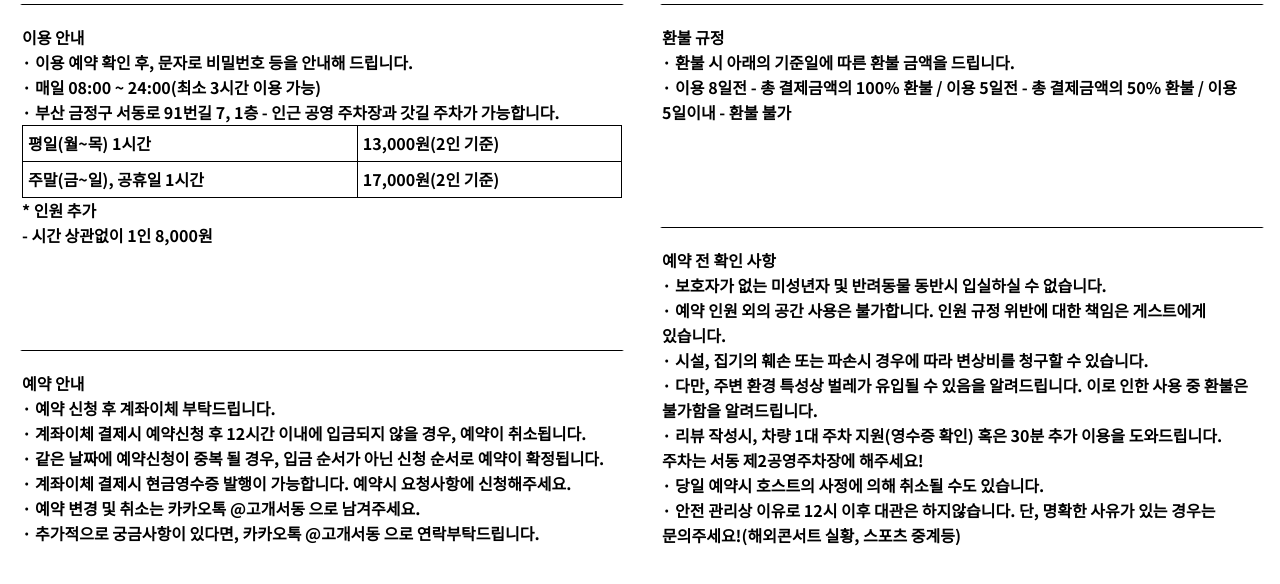
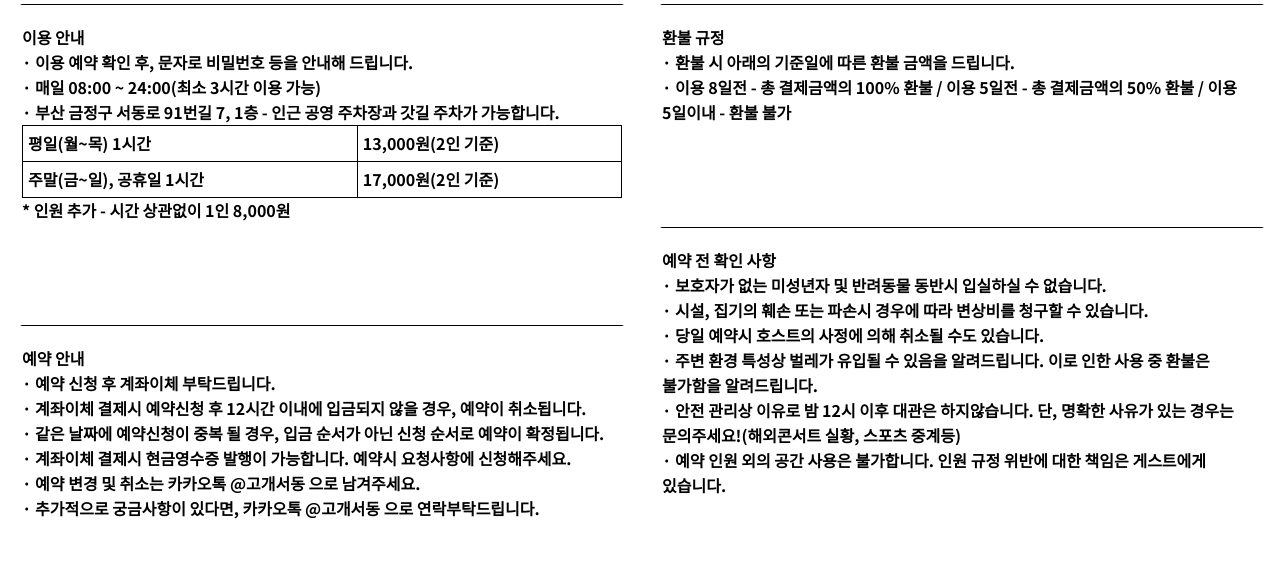
Before and after one commit to yoojat/seodong-movie, a Next.js app: page /inquery in a window 1280 px wide. Shown: the part 1046-1630 px from the top of the page. Built offline with nearby package versions, Linux system fonts and the light colour scheme.

Commit message:
텍스트 구조 변경

```diff
--- a/pages/inquery.tsx
+++ b/pages/inquery.tsx
@@ -129,10 +129,7 @@ const Inquery = () => {
                       <td>17,000원(2인 기준)</td>
                     </tr>
                   </Table>
-                  <div>
-                    * 인원 추가
-                    <br />- 시간 상관없이 1인 8,000원
-                  </div>
+                  <div>* 인원 추가 - 시간 상관없이 1인 8,000원</div>
                 </div>
               </li>
             </ul>
@@ -180,25 +177,23 @@ const Inquery = () => {
                 없습니다.
               </li>
               <li>
-                · 예약 인원 외의 공간 사용은 불가합니다. 인원 규정 위반에 대한
-                책임은 게스트에게 있습니다.
-              </li>
-              <li>
                 · 시설, 집기의 훼손 또는 파손시 경우에 따라 변상비를 청구할 수
                 있습니다.
               </li>
+              <li>· 당일 예약시 호스트의 사정에 의해 취소될 수도 있습니다.</li>
               <li>
-                · 다만, 주변 환경 특성상 벌레가 유입될 수 있음을 알려드립니다.
-                이로 인한 사용 중 환불은 불가함을 알려드립니다.
+                · 주변 환경 특성상 벌레가 유입될 수 있음을 알려드립니다. 이로
+                인한 사용 중 환불은 불가함을 알려드립니다.
+              </li>
+
+              <li>
+                · 안전 관리상 이유로 밤 12시 이후 대관은 하지않습니다. 단,
+                명확한 사유가 있는 경우는 문의주세요!(해외콘서트 실황, 스포츠
+                중계등)
               </li>
               <li>
-                · 리뷰 작성시, 차량 1대 주차 지원(영수증 확인) 혹은 30분 추가
-                이용을 도와드립니다. 주차는 서동 제2공영주차장에 해주세요!
-              </li>
-              <li>· 당일 예약시 호스트의 사정에 의해 취소될 수도 있습니다.</li>
-              <li>
-                · 안전 관리상 이유로 12시 이후 대관은 하지않습니다. 단, 명확한
-                사유가 있는 경우는 문의주세요!(해외콘서트 실황, 스포츠 중계등)
+                · 예약 인원 외의 공간 사용은 불가합니다. 인원 규정 위반에 대한
+                책임은 게스트에게 있습니다.
               </li>
             </ul>
           </ReservationContentRow>
```
Also changed, not shown: pages/creator.tsx (+5 -5 lines), pages/yoohee.tsx (+11 -10 lines).
